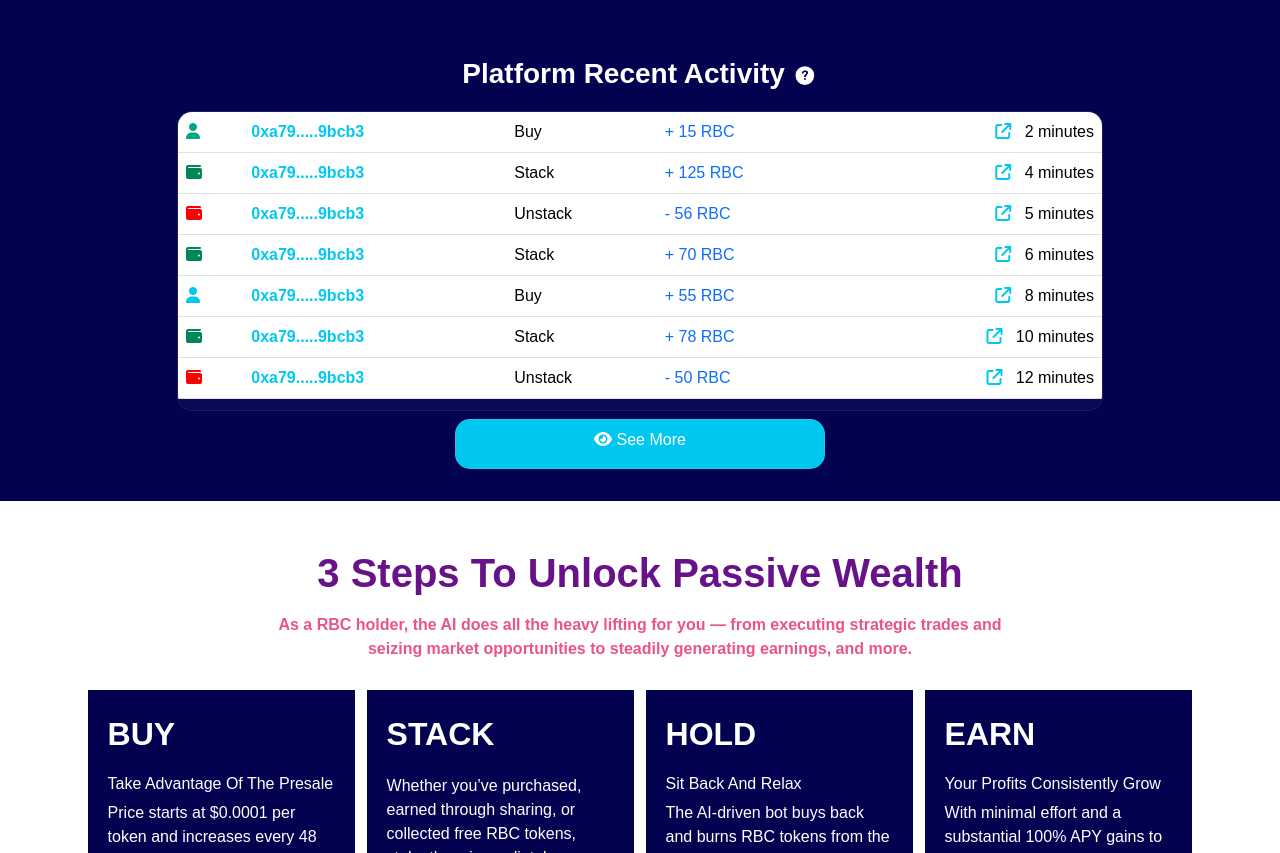
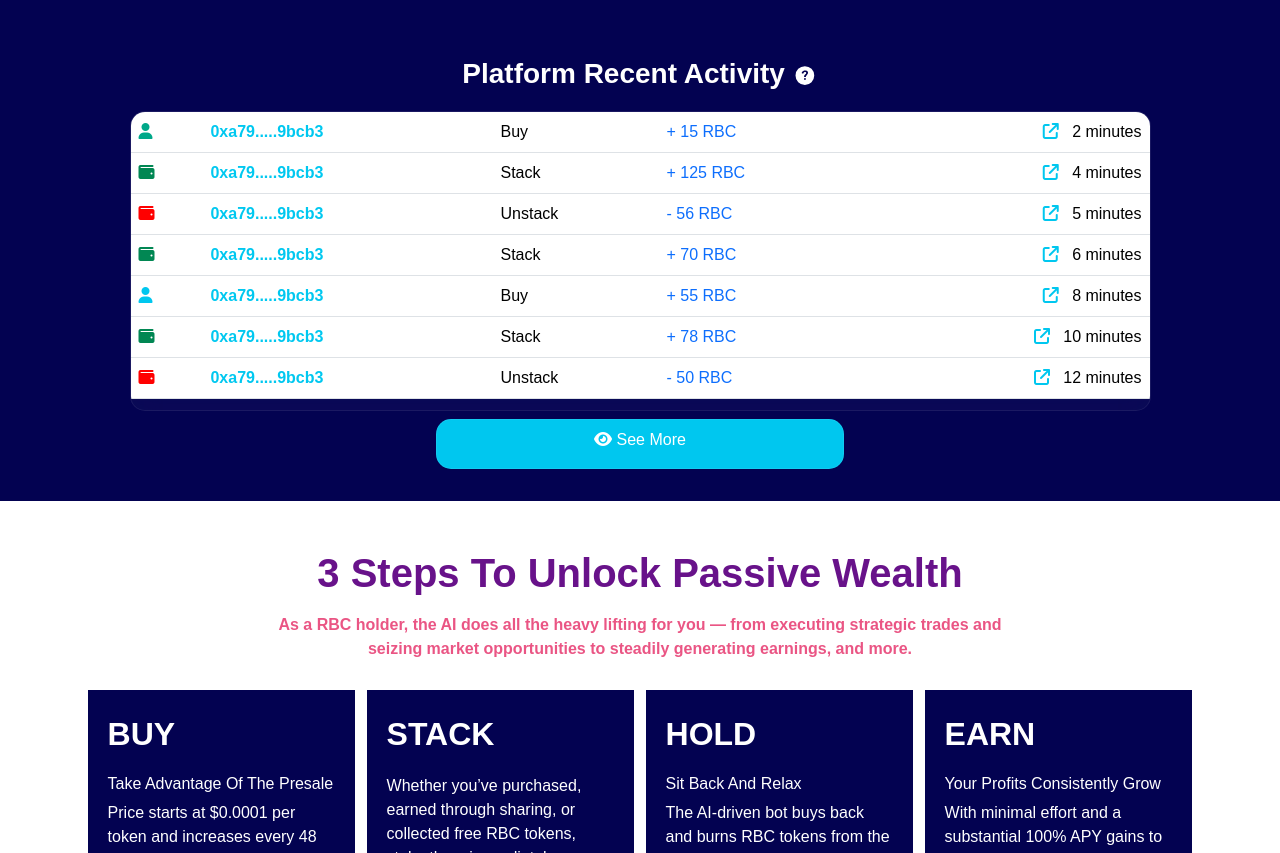
Before and after one commit to ghunawat7/RBCTokens, a plain HTML site: page index.html in a window 1280 px wide. Shown: the part 1125-1978 px from the top of the page. Drawn offline with nearby package versions, Linux system fonts and the light colour scheme.

Commit message:
Update index.html

```diff
--- a/index.html
+++ b/index.html
@@ -310,7 +310,7 @@
     <div class="container-fluid pb-3  " style="background-color: rgb(3, 2, 81); color: white;">
         <div class="container">
             <div class="row">
-                <div class="col-sm-12 col-md-10 mx-auto">
+                <div class="col-sm-12 col-md-11 mx-auto">
                     <p class="fs-3 fw-bold text-center">Platform Recent Activity <span><img src="images/icon.svg"
                                 class="img-fluid " alt="" style="height: 25px;"></span></p>
                     <div class="row">
```
